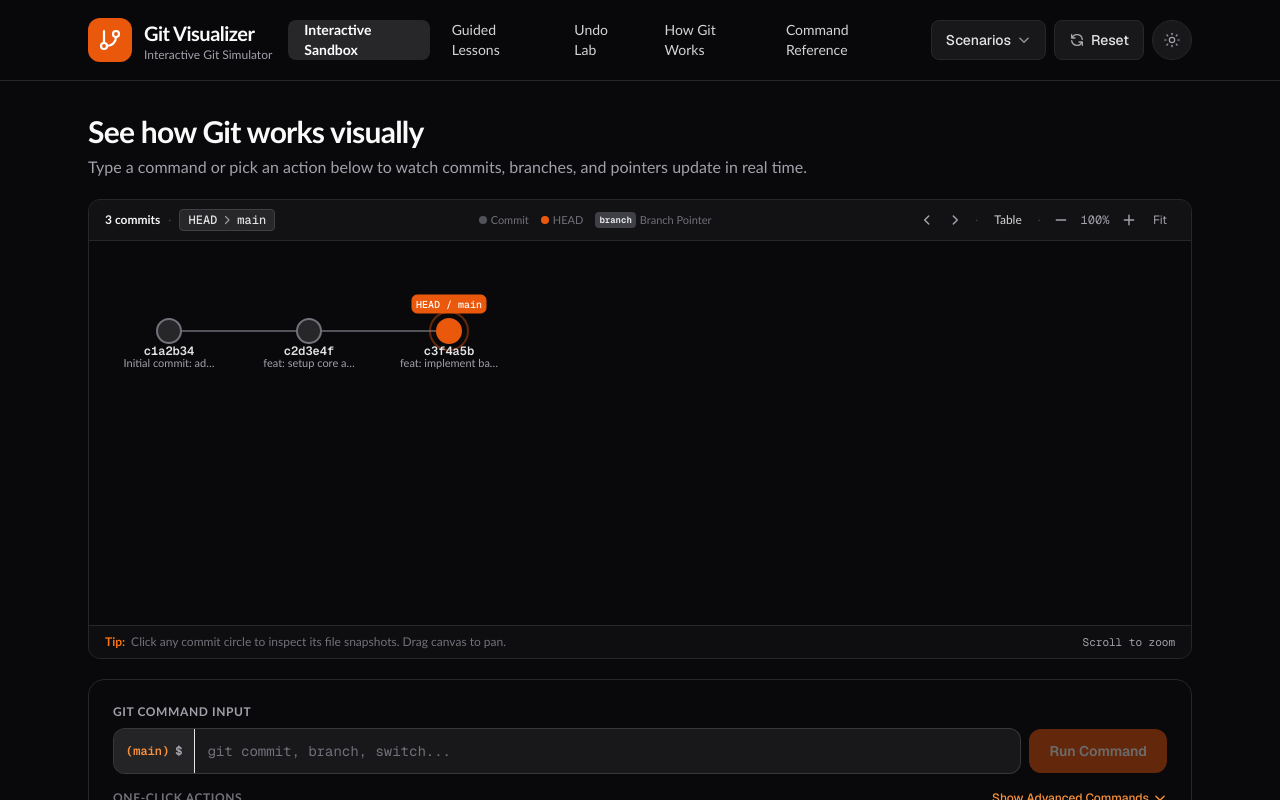
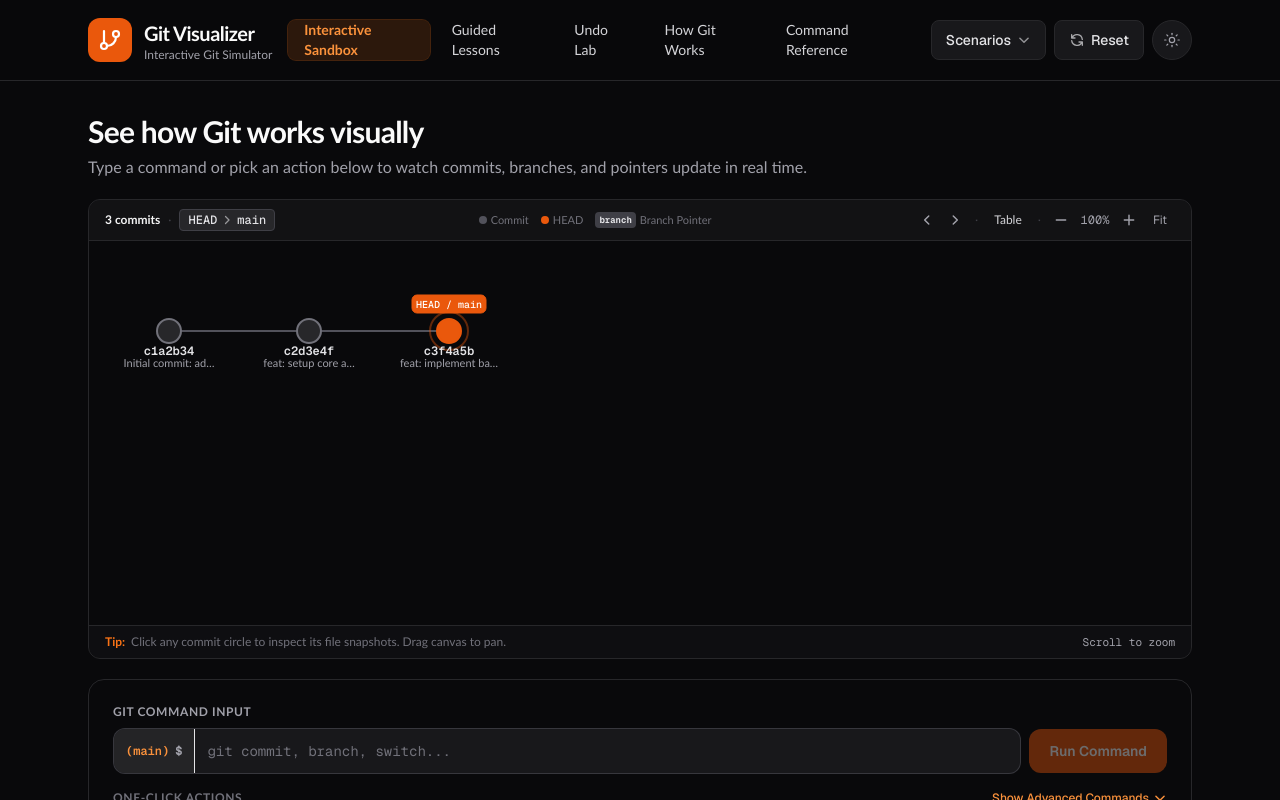
Before and after one commit to Dszae/git-visualizer, a React (Vite) app: page / in a window 1280 px wide. Shown: the top 800 px of the page. Built offline with nearby package versions, Linux system fonts and the light colour scheme.

Commit message:
Finalize SEO optimization, crawler accessibility, and favicon configuration

```diff
--- a/src/components/nav/Navbar.jsx
+++ b/src/components/nav/Navbar.jsx
@@ -86,7 +86,7 @@
                 onClick={() => onSelectTab(t.id)}
                 className={`h-10 px-4 rounded-lg text-sm font-medium transition-colors cursor-pointer ${
                   isActive
-                    ? 'text-zinc-950 dark:text-white bg-zinc-100 dark:bg-zinc-800 font-semibold shadow-2xs'
+                    ? 'text-orange-700 dark:text-orange-400 bg-orange-500/10 dark:bg-orange-500/15 font-semibold shadow-2xs ring-1 ring-orange-500/25'
                     : 'text-zinc-700 dark:text-zinc-300 hover:text-zinc-950 dark:hover:text-zinc-100 hover:bg-zinc-100/70 dark:hover:bg-zinc-900'
                 }`}
               >
@@ -216,7 +216,7 @@
                 }}
                 className={`w-full text-left px-4 py-3 rounded-xl font-medium transition-colors min-h-[48px] flex items-center cursor-pointer text-base ${
                   activeTab === t.id
-                    ? 'bg-zinc-100 dark:bg-zinc-800 text-zinc-950 dark:text-white font-semibold'
+                    ? 'bg-orange-500/10 dark:bg-orange-500/15 text-orange-700 dark:text-orange-400 font-semibold ring-1 ring-orange-500/25'
                     : 'text-zinc-700 dark:text-zinc-300 hover:bg-zinc-50 dark:hover:bg-zinc-900'
                 }`}
               >
```
